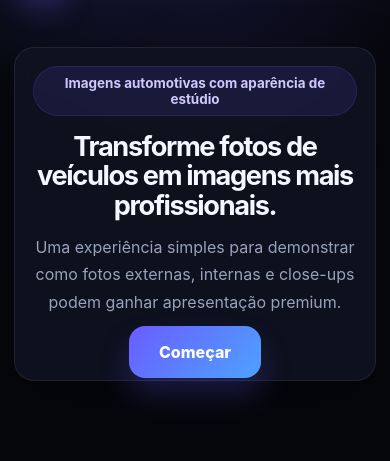
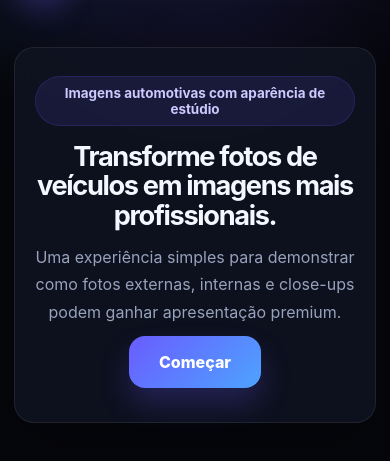
Before and after one commit to P4ul1t0s/onisis-studio, a website: page index.html in a window 390 px wide. Shown: the part 75-536 px from the top of the page. Drawn offline with Linux system fonts and the light colour scheme.

Commit message:
Fixing button margin

```diff
--- a/styles.css
+++ b/styles.css
@@ -497,4 +497,14 @@ body {
     flex-direction: column;
     align-items: flex-start;
   }
+
+  @media (max-width: 720px) {
+    .hero-panel.compact {
+      padding: 28px 20px 50px; /* 👈 ajustado pro mobile */
+    }
+
+    .hero-panel.compact .primary-btn {
+      margin-top: 12px;
+    }
 }
+}
```
